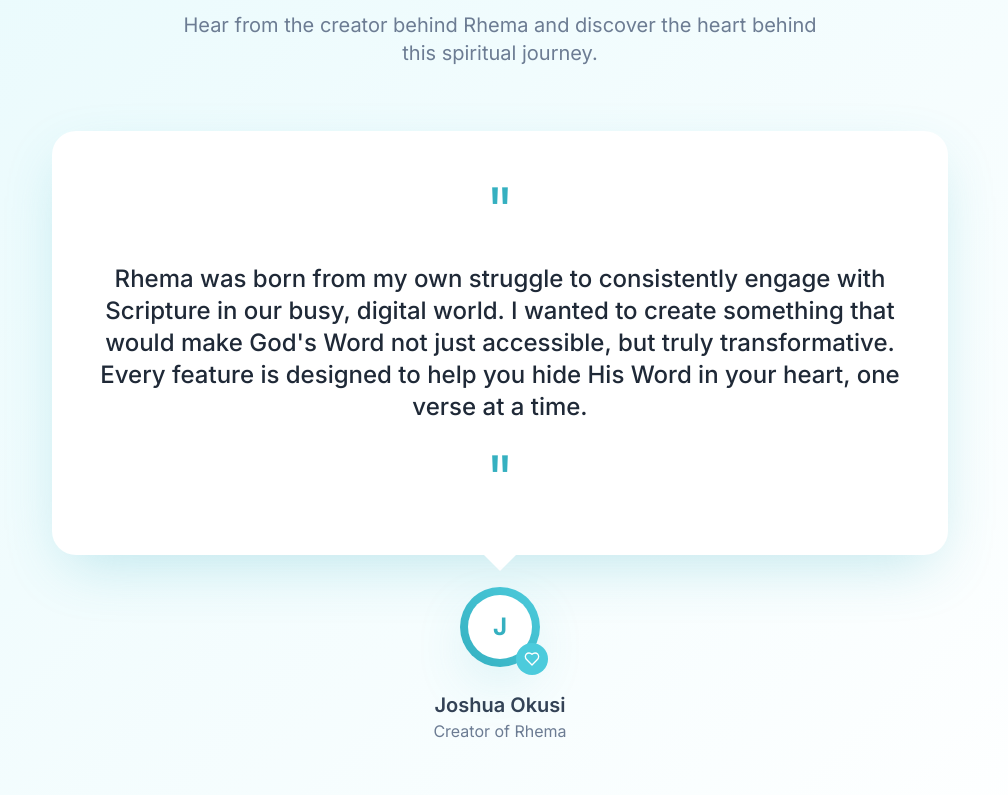
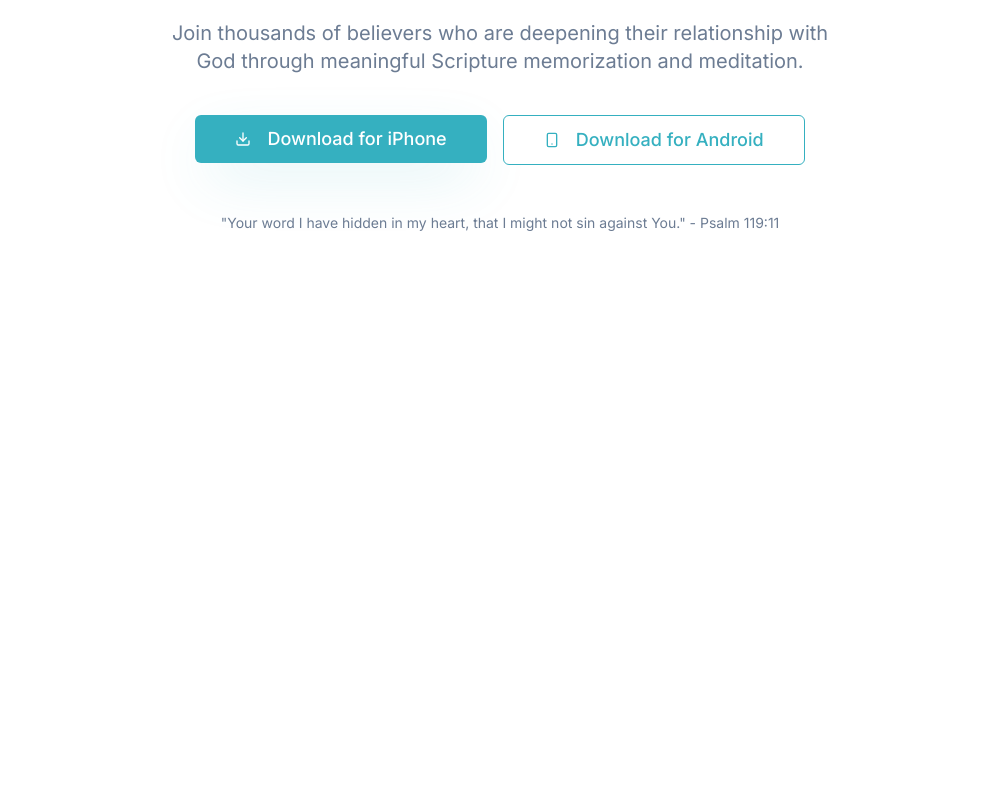
Before and after one commit to Agape-Labs-Ltd/rhema-web, a React (Vite) app: page / in a window 1280 px wide. Shown: the part 1945-2740 px from the top of the page, without its empty margins (140-1148 px from the left). After the commit the page ends 2258 px from the top, so only its background shows below. Built offline with nearby package versions, Linux system fonts and the light colour scheme.

Commit message:
feat: remove 'Why Rhema?' section from landing page

```diff
--- a/src/components/RhemaLanding.tsx
+++ b/src/components/RhemaLanding.tsx
@@ -216,59 +216,7 @@ const RhemaLanding = () => {
         </div>
       </section>
 
-      {/* Why Rhema? Section */}
-      <section className="py-20 bg-gradient-divine overflow-hidden">
-        <div className="container mx-auto px-4">
-          <div className="text-center mb-16 animate-fade-in">
-            <h2 className="text-4xl lg:text-5xl font-bold text-teal-text mb-4">
-              Why Rhema?
-            </h2>
-            <p className="text-xl text-muted-foreground max-w-2xl mx-auto">
-              Hear from the creator behind Rhema and discover the heart behind this spiritual journey.
-            </p>
-          </div>
 
-          <div className="max-w-4xl mx-auto">
-            <div className="relative">
-              {/* Speech Bubble */}
-              <div className="bg-white rounded-3xl p-8 md:p-12 shadow-divine relative animate-fade-in">
-                {/* Speech bubble tail */}
-                <div className="absolute -bottom-4 left-1/2 transform -translate-x-1/2 w-0 h-0 border-l-[20px] border-l-transparent border-r-[20px] border-r-transparent border-t-[20px] border-t-white"></div>
-
-                <div className="text-center space-y-6">
-                  <div className="text-6xl text-brand-primary mb-4">"</div>
-                  <blockquote className="text-xl md:text-2xl text-gray-800 leading-relaxed font-medium">
-                    Rhema was born from my own struggle to consistently engage with Scripture in our busy, digital world.
-                    I wanted to create something that would make God's Word not just accessible, but truly transformative.
-                    Every feature is designed to help you hide His Word in your heart, one verse at a time.
-                  </blockquote>
-                  <div className="text-6xl text-brand-primary mt-4">"</div>
-                </div>
-              </div>
-
-              {/* Creator Avatar */}
-              <div className="flex justify-center mt-8">
-                <div className="relative">
-                  <div className="w-20 h-20 bg-gradient-spiritual rounded-full flex items-center justify-center shadow-divine">
-                    <div className="w-16 h-16 bg-white rounded-full flex items-center justify-center">
-                      <span className="text-2xl font-bold text-brand-primary">J</span>
-                    </div>
-                  </div>
-                  <div className="absolute -bottom-2 -right-2 w-8 h-8 bg-teal-accent rounded-full flex items-center justify-center">
-                    <Heart className="w-4 h-4 text-white" />
-                  </div>
-                </div>
-              </div>
-
-              {/* Creator Info */}
-              <div className="text-center mt-6 animate-fade-in">
-                <h4 className="text-xl font-semibold text-teal-text">Joshua Okusi</h4>
-                <p className="text-muted-foreground">Creator of Rhema</p>
-              </div>
-            </div>
-          </div>
-        </div>
-      </section>
 
       {/* Final CTA Section */}
       <section className="py-20 bg-brand-surface text-center">
```
